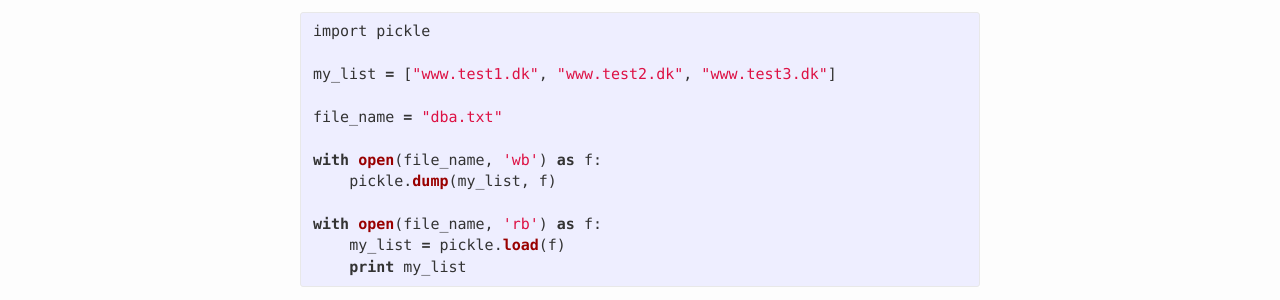
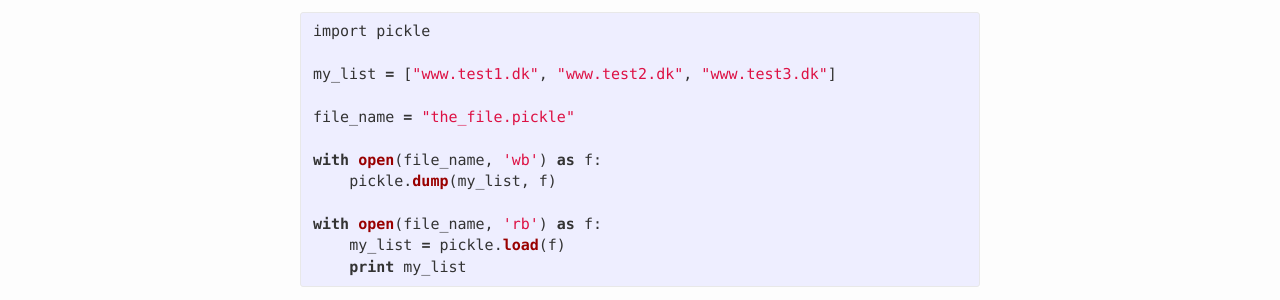
Before and after one commit to ablochs/ablochs.github.io.old, a Jekyll site: the page built from _posts/2015-03-09-write-list-to-file-with-pickle.md, in a window 1280 px wide. Shown: the part 227-527 px from the top of the page. Built offline with Jekyll 4.4.1, drawn with Linux system fonts in a browser that asks for light colours.

Commit message:
Update post

```diff
--- a/_posts/2015-03-09-write-list-to-file-with-pickle.md
+++ b/_posts/2015-03-09-write-list-to-file-with-pickle.md
@@ -13,7 +13,7 @@ import pickle
 
 my_list = ["www.test1.dk", "www.test2.dk", "www.test3.dk"]
 
-file_name = "dba.txt"
+file_name = "the_file.pickle"
 
 with open(file_name, 'wb') as f:
     pickle.dump(my_list, f)
```
